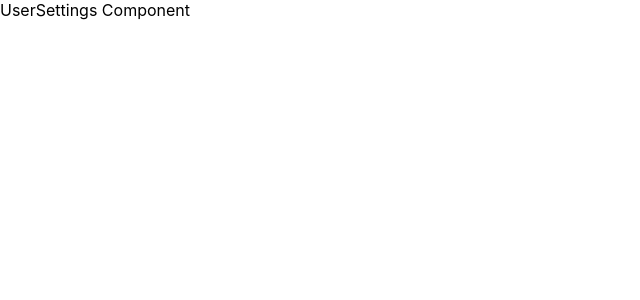
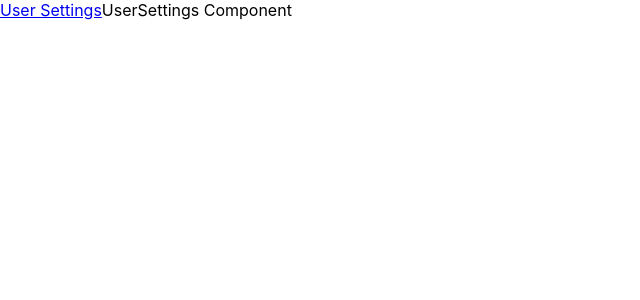
Before and after one commit to saurabhchugh19/cf-app, a React (Create React App) app: page / in a window 1280 px wide. Shown: the top 300 px of the page, without its empty margins (0-640 px from the left). Built offline with nearby package versions, Linux system fonts and the light colour scheme.

Commit message:
Added Configuration, Layout, Header, Footer, Sidebar and Anchor components for overall layout foundations and flexibility

```diff
--- a/src/App.js
+++ b/src/App.js
@@ -1,6 +1,7 @@
 import { useRoutes } from 'react-router-dom';
 import UserSettings from './pages/UserSettings';
 import NotFound from './pages/NotFound';
+// import Configuration from './components/Configuration';
 
 function App() {
   let element = useRoutes([
@@ -9,6 +10,8 @@ function App() {
     { path: '*', element: <NotFound /> },
   ]);
 
+  // This can be a top-most wrapper component so that it gets each time on page load and enables to run any logic for once on load
+  // return <Configuration>{element}</Configuration>;
   return element;
 }
 
--- /dev/null
+++ b/src/components/Anchor/index.js
@@ -0,0 +1,22 @@
+import React from 'react';
+
+const Anchor = props => {
+  const {
+    text = '',
+    url = '#',
+    target = '_self',
+    rel = 'noopener noreferrer',
+    className = '',
+    children,
+    beforeAnchorClick = () => {},
+  } = props || {};
+
+  return (
+    <a href={url} target={target} rel={rel} className={className} onClick={beforeAnchorClick}>
+      {text}
+      {children}
+    </a>
+  );
+};
+
+export default Anchor;
--- /dev/null
+++ b/src/components/Configuration/index.js
@@ -0,0 +1,6 @@
+const Configuration = props => {
+  const { children } = props;
+  return children;
+};
+
+export default Configuration;
--- /dev/null
+++ b/src/components/Footer/index.js
@@ -0,0 +1,7 @@
+import React from 'react';
+
+const Footer = props => {
+  return <>Footer Component</>;
+};
+
+export default Footer;
--- /dev/null
+++ b/src/components/Header/index.js
@@ -0,0 +1,7 @@
+import React from 'react';
+
+const Header = props => {
+  return <>Header Component</>;
+};
+
+export default Header;
--- /dev/null
+++ b/src/components/Layout/index.js
@@ -0,0 +1,20 @@
+import React from 'react';
+import Sidebar from '../../components/Sidebar';
+import Header from '../../components/Header';
+import Footer from '../../components/Footer';
+
+// This is used to render any main route pages and provide with the overall layout flexibility like header/footer/sidebar
+const withLayout = (Component, sidebar = true, header = false, footer = false) => {
+  return props => {
+    return (
+      <>
+        {sidebar && <Sidebar {...props} />}
+        {header && <Header {...props} />}
+        <Component {...props} />
+        {footer && <Footer {...props} />}
+      </>
+    );
+  };
+};
+
+export default withLayout;
--- /dev/null
+++ b/src/components/Sidebar/constants.js
@@ -0,0 +1 @@
+export const SIDEBAR_LIST = [{ id: 'USER_SETTINGS', sortOrder: 1, text: 'User Settings', url: '/user-settings' }];
--- /dev/null
+++ b/src/components/Sidebar/index.js
@@ -0,0 +1,16 @@
+import React from 'react';
+import { SIDEBAR_LIST } from './constants';
+import Anchor from '../../components/Anchor';
+
+const Sidebar = props => {
+  return (
+    <>
+      {SIDEBAR_LIST.sort((x, y) => x.sortOrder - y.sortOrder).map(item => {
+        const { id, text, url } = item;
+        return <Anchor key={id} text={text} url={url} />;
+      })}
+    </>
+  );
+};
+
+export default Sidebar;
```
Also changed, not shown: src/pages/UserSettings/index.js (+4 -5 lines).
